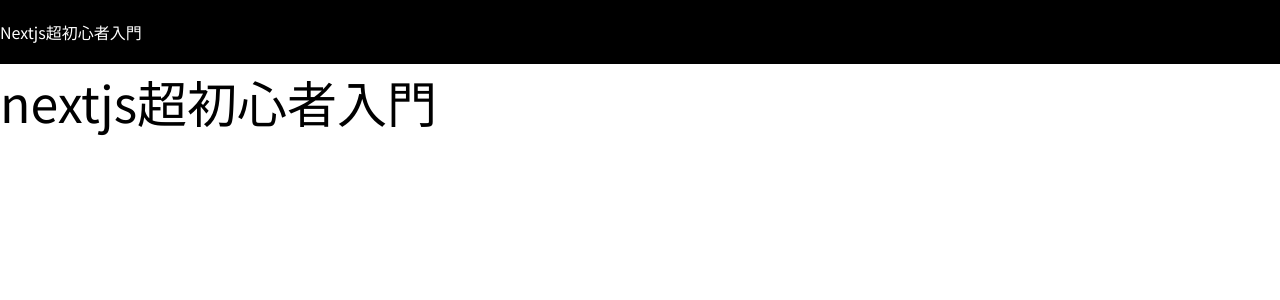
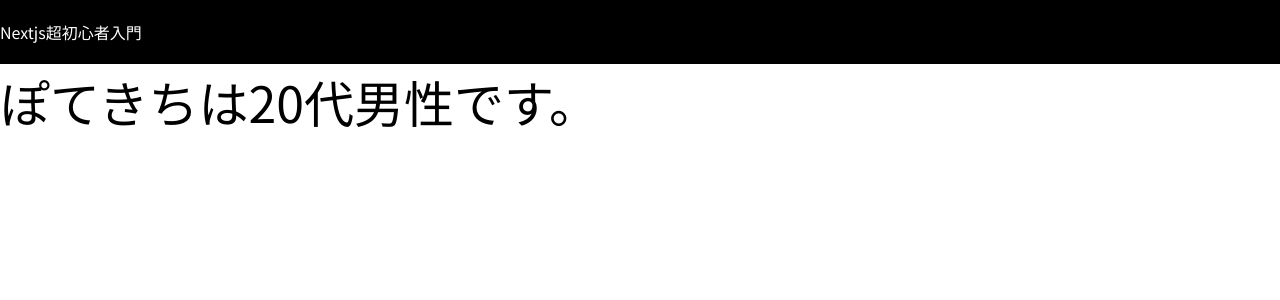
Before and after one commit to balckowl/progate-demo, a Next.js app: page / in a window 1280 px wide. Shown: the top 300 px of the page. Built offline with nearby package versions, Linux system fonts and the light colour scheme.

Commit message:
chore:checkoutで引き継ぎ

```diff
--- a/src/app/page.tsx
+++ b/src/app/page.tsx
@@ -1,6 +1,6 @@
 const Home = () => {
   return (
-    <div className="text-[50px]">nextjs超初心者入門</div>
+    <div className="text-[50px]">ぽてきちは20代男性です。</div>
   )
 }
 
```
